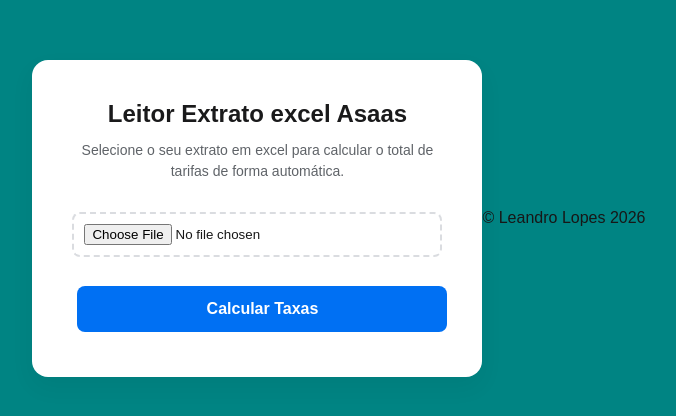
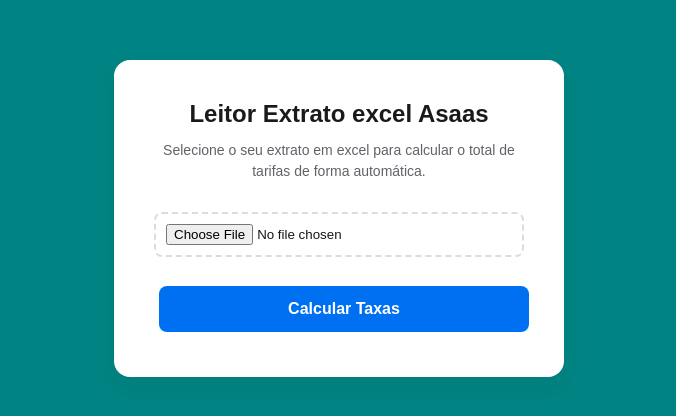
Before and after one commit to leandrolopes21/Aplicacao_Sincro_front-end, a Next.js app: page / in a window 1280 px wide. Shown: the part 182-598 px from the top of the page, without its empty margins (301-977 px from the left). Built offline with nearby package versions, Linux system fonts and the light colour scheme.

Commit message:
Atualizado page.js

```diff
--- a/src/app/page.js
+++ b/src/app/page.js
@@ -54,7 +54,6 @@
   };
 
   return (
-    <div>
     <main className={styles.container}>
       <div className={styles.card}>
         <h1 className={styles.title}>Leitor Extrato excel Asaas</h1>
@@ -115,12 +114,9 @@
                 </div>
               </div>
             )}
-
           </div>
         )}
       </div>
-        <footer>&copy; Leandro Lopes 2026</footer>
     </main>
-    </div>
   );
 }
```
Lines whose indentation alone changed are shown as unchanged.
